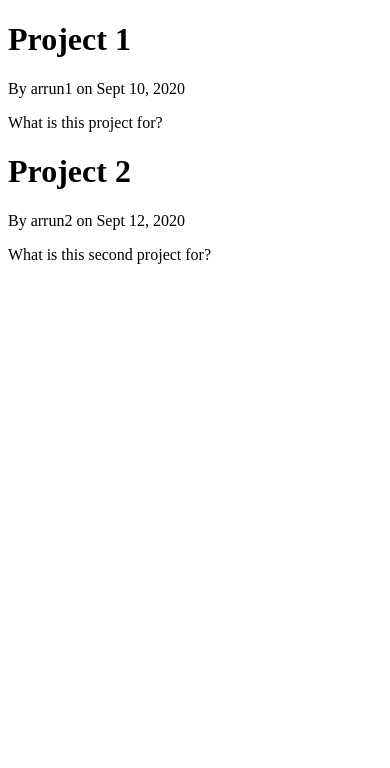
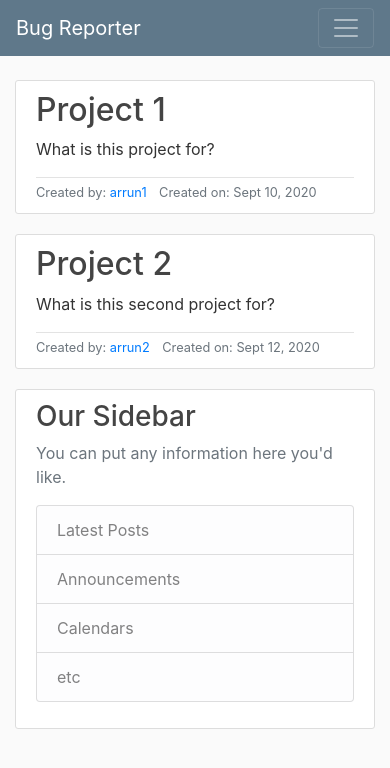
Before and after one commit to arrunp/bug_reporter, a Django app: page / in a window 390 px wide. Shown: the top 768 px of the page. Run offline with Django 3.2, Linux system fonts and the light colour scheme; some libraries are stand-ins or nearby versions.

Commit message:
css updates

```diff
--- /dev/null
+++ b/bugreporter/workboard/static/workboard/main.css
@@ -0,0 +1,84 @@
+body {
+    background: #fafafa;
+    color: #333333;
+    margin-top: 5rem;
+  }
+
+  h1, h2, h3, h4, h5, h6 {
+    color: #444444;
+  }
+
+  ul {
+    margin: 0;
+  }
+
+  .bg-steel {
+    background-color: #5f788a;
+  }
+
+  .site-header .navbar-nav .nav-link {
+    color: #cbd5db;
+  }
+
+  .site-header .navbar-nav .nav-link:hover {
+    color: #ffffff;
+  }
+
+  .site-header .navbar-nav .nav-link.active {
+    font-weight: 500;
+  }
+
+  .content-section {
+    background: #ffffff;
+    padding: 10px 20px;
+    border: 1px solid #dddddd;
+    border-radius: 3px;
+    margin-bottom: 20px;
+  }
+
+  .article-title {
+    color: #444444;
+  }
+
+  a.article-title:hover {
+    color: #428bca;
+    text-decoration: none;
+  }
+
+  .article-content {
+    white-space: pre-line;
+  }
+
+  .article-img {
+    height: 65px;
+    width: 65px;
+    margin-right: 16px;
+  }
+
+  .article-metadata {
+    padding-top: 1px;
+    margin-top: 4px;
+    border-top: 1px solid #e3e3e3
+  }
+
+  .article-metadata a:hover {
+    color: #333;
+    text-decoration: none;
+  }
+
+  .article-svg {
+    width: 25px;
+    height: 25px;
+    vertical-align: middle;
+  }
+
+  .account-img {
+    height: 125px;
+    width: 125px;
+    margin-right: 20px;
+    margin-bottom: 16px;
+  }
+
+  .account-heading {
+    font-size: 2.5rem;
+  }
--- a/bugreporter/workboard/templates/workboard/base.html
+++ b/bugreporter/workboard/templates/workboard/base.html
@@ -1,17 +1,72 @@
+{% load static %}
 <!DOCTYPE html>
 <html>
 
 <head>
+
+    <meta charset="utf-8">
+    <meta name="viewport" content="width=device-width, initial-scale=1, shrink-to-fit=no">
+
     {% if title %}
     <title>Reporter - {{ title }}</title>
     {% else %}
     <title>Reporter</title>
     {% endif %}
-</head>
+    <link rel="stylesheet" href="https://stackpath.bootstrapcdn.com/bootstrap/4.5.2/css/bootstrap.min.css"
+        integrity="sha384-JcKb8q3iqJ61gNV9KGb8thSsNjpSL0n8PARn9HuZOnIxN0hoP+VmmDGMN5t9UJ0Z" crossorigin="anonymous">
+    <link rel="stylesheet" type="text/css" href="{% static 'workboard/main.css' %}" </head>
 
 <body>
-    {% block content %}
-    {% endblock %}
+    <header class="site-header">
+        <nav class="navbar navbar-expand-md navbar-dark bg-steel fixed-top">
+            <div class="container">
+                <a class="navbar-brand mr-4" href="/">Bug Reporter</a>
+                <button class="navbar-toggler" type="button" data-toggle="collapse" data-target="#navbarToggle"
+                    aria-controls="navbarToggle" aria-expanded="false" aria-label="Toggle navigation">
+                    <span class="navbar-toggler-icon"></span>
+                </button>
+                <div class="collapse navbar-collapse" id="navbarToggle">
+                    <div class="navbar-nav mr-auto">
+                        <a class="nav-item nav-link" href="/">Projects</a>
+                    </div>
+                    <!-- Navbar Right Side -->
+                    <div class="navbar-nav">
+                        <a class="nav-item nav-link" href="#">Login</a>
+                        <a class="nav-item nav-link" href="#">Register</a>
+                    </div>
+                </div>
+            </div>
+        </nav>
+    </header>
+    <main role="main" class="container">
+        <div class="row">
+            <div class="col-md-8">
+                {% block content %}{% endblock %}
+            </div>
+            <div class="col-md-4">
+                <div class="content-section">
+                    <h3>Our Sidebar</h3>
+                    <p class='text-muted'>You can put any information here you'd like.
+                    <ul class="list-group">
+                        <li class="list-group-item list-group-item-light">Latest Posts</li>
+                        <li class="list-group-item list-group-item-light">Announcements</li>
+                        <li class="list-group-item list-group-item-light">Calendars</li>
+                        <li class="list-group-item list-group-item-light">etc</li>
+                    </ul>
+                    </p>
+                </div>
+            </div>
+        </div>
+    </main>
+    <script src="https://code.jquery.com/jquery-3.5.1.slim.min.js"
+        integrity="sha384-DfXdz2htPH0lsSSs5nCTpuj/zy4C+OGpamoFVy38MVBnE+IbbVYUew+OrCXaRkfj"
+        crossorigin="anonymous"></script>
+    <script src="https://cdn.jsdelivr.net/npm/popper.js@1.16.1/dist/umd/popper.min.js"
+        integrity="sha384-9/reFTGAW83EW2RDu2S0VKaIzap3H66lZH81PoYlFhbGU+6BZp6G7niu735Sk7lN"
+        crossorigin="anonymous"></script>
+    <script src="https://stackpath.bootstrapcdn.com/bootstrap/4.5.2/js/bootstrap.min.js"
+        integrity="sha384-B4gt1jrGC7Jh4AgTPSdUtOBvfO8shuf57BaghqFfPlYxofvL8/KUEfYiJOMMV+rV"
+        crossorigin="anonymous"></script>
 </body>
 
 </html>
--- a/bugreporter/workboard/templates/workboard/home.html
+++ b/bugreporter/workboard/templates/workboard/home.html
@@ -1,8 +1,15 @@
 {% extends "workboard/base.html" %}
 {% block content %}
 {% for project in projects %}
-<h1>{{ project.project_name }}</h1>
-<p>By {{ project.creator }} on {{ project.date_created }}</p>
-<p>{{ project.content }}</p>
+<article class="media content-section">
+    <div class="media-body">
+        <h2><a class="article-title" href="#">{{ project.project_name }}</a></h2>
+        <p class="article-content">{{ project.content }}</p>
+        <div class="article-metadata">
+            <small class="text-muted">Created by: <a class="mr-2" href="#">{{ project.creator}}</a></small>
+            <small class="text-muted">Created on: {{ project.date_created }}</small>
+        </div>
+    </div>
+</article>
 {% endfor %}
 {% endblock content %}
```
